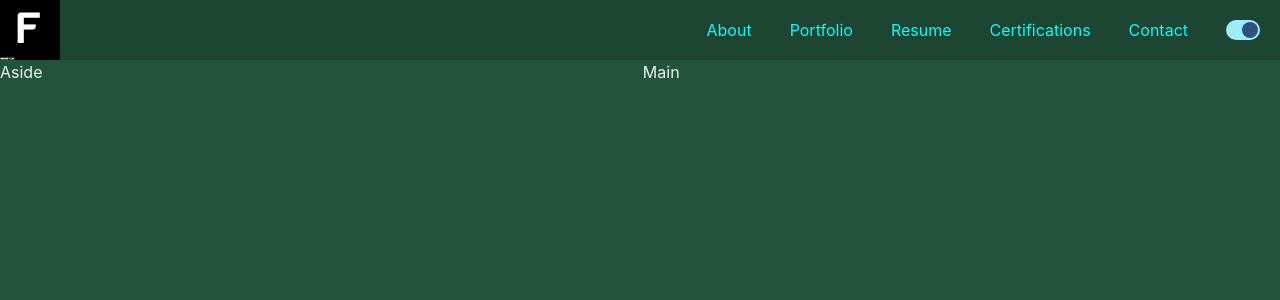
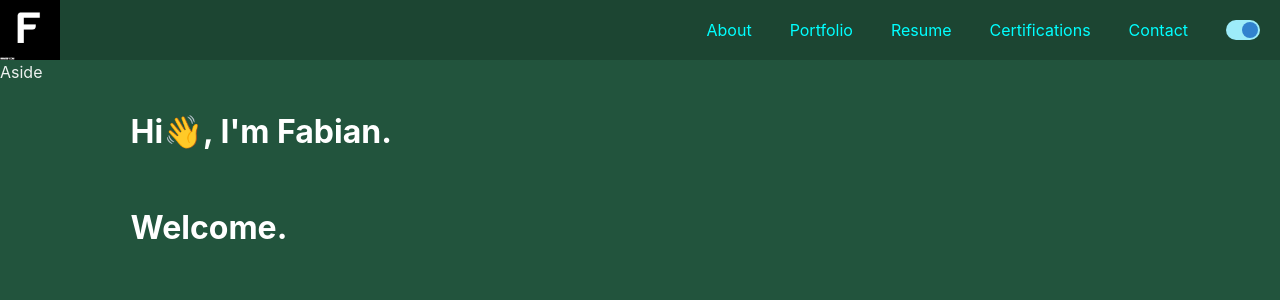
Before and after one commit to FabiansDock/Portfolio-Site, a React (Vite) app: page / in a window 1280 px wide. Shown: the top 300 px of the page. Built offline with nearby package versions, Linux system fonts and the light colour scheme.

Commit message:
Built the intro text animation

```diff
--- a/src/App.tsx
+++ b/src/App.tsx
@@ -1,7 +1,11 @@
 import { Grid, GridItem, Show } from "@chakra-ui/react";
 import NavBar from "./components/NavBar";
+import IntroTextAnimation from "./components/IntroTextAnimation";
+import { useState } from "react";
 
 const App = () => {
+  const [isTypingComplete, setIsTypingComplete] = useState(false);
+
   return (
     <Grid templateAreas={{ base: `'nav' 'main'`, lg: `'nav nav''aside main'` }}>
       <GridItem area="nav">
@@ -10,7 +14,18 @@ const App = () => {
       <Show above="lg">
         <GridItem area="aside">Aside</GridItem>
       </Show>
-      <GridItem area="main">Main</GridItem>
+      <GridItem area="main">
+        <IntroTextAnimation
+          message="Hi👋, I'm Fabian."
+          typingComplete={() => setIsTypingComplete(true)}
+        />
+        {isTypingComplete && (
+          <IntroTextAnimation
+            message="Welcome."
+            typingComplete={() => setIsTypingComplete(true)}
+          />
+        )}
+      </GridItem>
     </Grid>
   );
 };
--- /dev/null
+++ b/src/components/IntroTextAnimation.tsx
@@ -0,0 +1,66 @@
+import { useState, useEffect } from "react";
+import { motion } from "framer-motion";
+
+interface Props {
+  message: string;
+  typingComplete: () => void;
+}
+
+const Intr0TextAnimation = ({ message, typingComplete }: Props) => {
+  const [displayText, setDisplayText] = useState("");
+  const [isTypingComplete, setIsTypingComplete] = useState(false);
+  const textColor = "white";
+
+  useEffect(() => {
+    const sentence = message;
+    let index = 1;
+
+    const typingInterval = setInterval(() => {
+      if (index <= sentence.length) {
+        setDisplayText(sentence.slice(0, index));
+        index++;
+      } else {
+        setIsTypingComplete(true);
+        typingComplete();
+        clearInterval(typingInterval);
+      }
+    }, 100);
+
+    return () => clearInterval(typingInterval);
+  }, []);
+
+  return (
+    <div
+      style={{
+        display: "flex",
+        paddingTop: "3rem",
+        paddingRight: "50rem",
+      }}
+    >
+      <motion.h1
+        initial={{ opacity: 0 }}
+        animate={{ opacity: 1 }}
+        style={{
+          fontSize: "2rem",
+          textAlign: "center",
+          fontWeight: "bolder",
+          color: textColor,
+        }}
+      >
+        {displayText}
+      </motion.h1>
+      {!isTypingComplete && (
+        <motion.span
+          className="cursor"
+          animate={{ opacity: [0, 1] }}
+          transition={{ duration: 0.6, repeat: Infinity, repeatDelay: 0.8 }}
+          style={{ fontSize: "2rem", fontWeight: "bolder", color: textColor }}
+        >
+          |
+        </motion.span>
+      )}
+    </div>
+  );
+};
+
+export default Intr0TextAnimation;
--- a/src/theme.ts
+++ b/src/theme.ts
@@ -17,9 +17,12 @@ const theme = extendTheme({
         },
       },
     },
+    Text: {
+      baseStyle: { color: "white" },
+    },
   },
   colors: {
-    white: "#2C5282",
+    white: "#3182CE",
     gray: {
       50: "#F0FFF4",
       100: "#C6F6D5",
```
